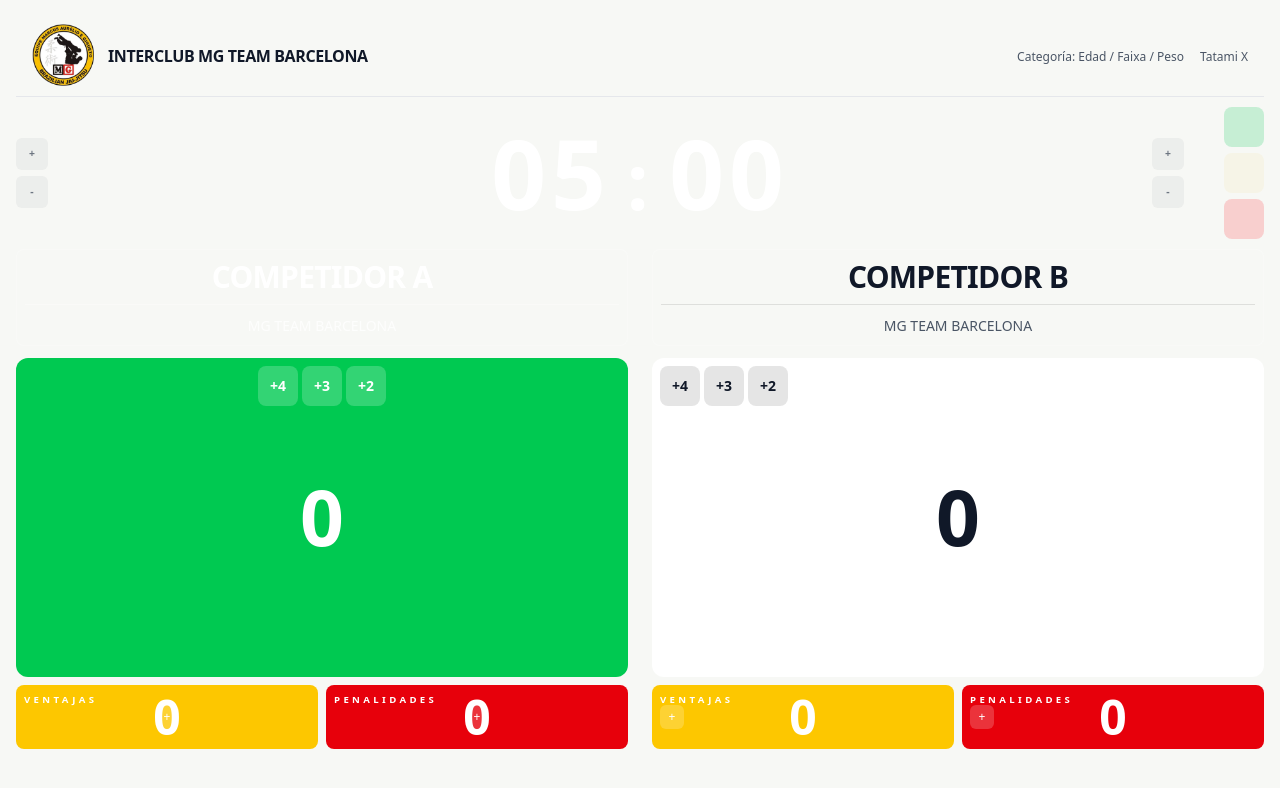
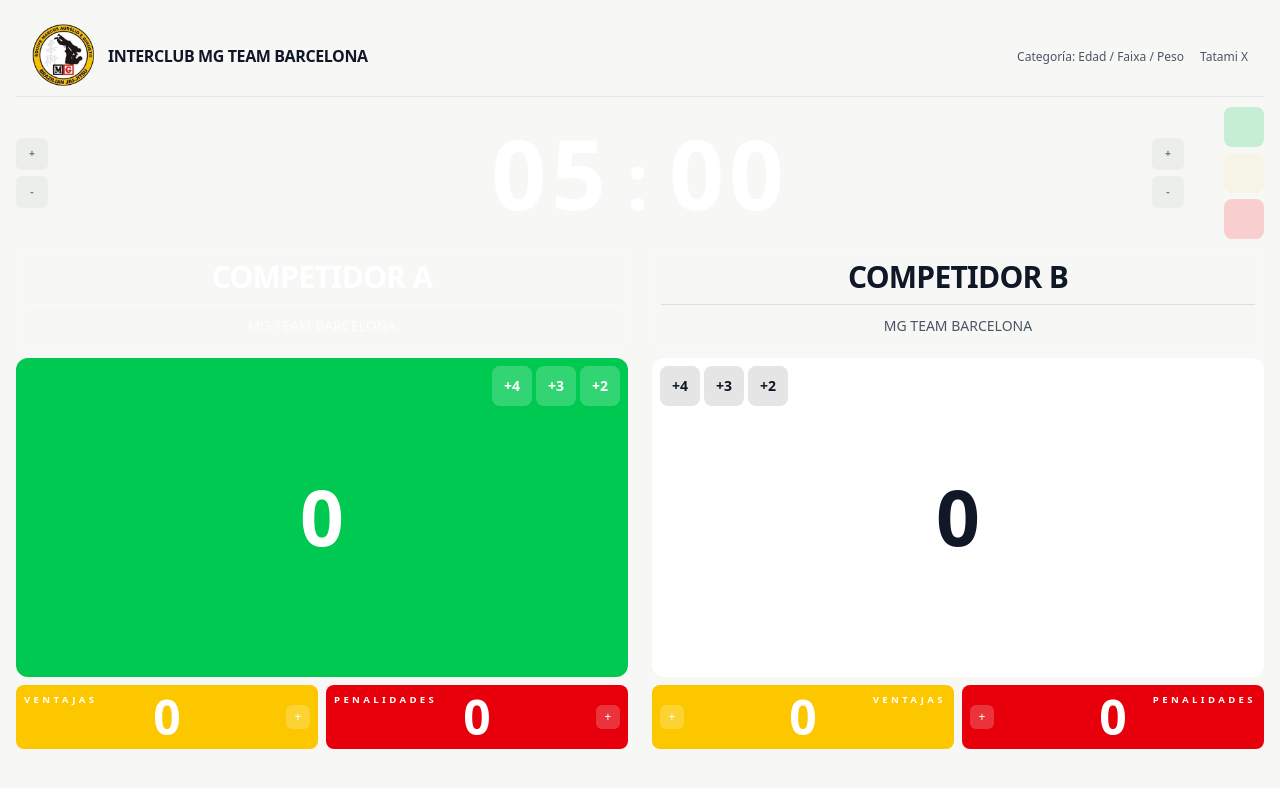
Before and after one commit to nicosis/bjj-scoreboard, a Vue app: page / in a window 1280 px wide. Shown: the top 788 px of the page. Built offline with nearby package versions, Linux system fonts and the light colour scheme.

Commit message:
ajuste label y botones

```diff
--- a/src/components/PlayerPanel.vue
+++ b/src/components/PlayerPanel.vue
@@ -125,8 +125,10 @@ const pointsControlsGapClass = computed(() =>
 );
 
 const horizontalControlClass = computed(() => {
-  const offset = props.compact ? "2" : "3";
-  return isLeft.value ? `right-${offset}` : `left-${offset}`;
+  if (props.compact) {
+    return isLeft.value ? "right-2" : "left-2";
+  }
+  return isLeft.value ? "right-3" : "left-3";
 });
 
 const topControlsPositionClass = computed(
@@ -148,17 +150,30 @@ const statsGridGapClass = computed(() =>
 
 const statBoxPaddingClass = computed(() => (props.compact ? "p-2" : "p-3"));
 
-const statLabelOffsetClass = computed(() =>
-  props.compact ? "left-2 top-2" : "left-3 top-2"
-);
+const statLabelOffsetClass = computed(() => {
+  const side = props.compact
+    ? isLeft.value
+      ? "left-2"
+      : "right-2"
+    : isLeft.value
+    ? "left-3"
+    : "right-3";
+  return `${side} top-2`;
+});
 
 const statLabelTextClass = computed(() =>
   props.compact ? "text-[0.6rem]" : "text-xs"
 );
 
+const statLabelAlignClass = computed(() =>
+  isLeft.value ? "text-left" : "text-right"
+);
+
 const statButtonOffsetClass = computed(() => {
-  const offset = props.compact ? "2" : "3";
-  return isLeft.value ? `right-${offset}` : `left-${offset}`;
+  if (props.compact) {
+    return isLeft.value ? "right-2" : "left-2";
+  }
+  return isLeft.value ? "right-3" : "left-3";
 });
 
 const statButtonGapClass = computed(() =>
@@ -334,6 +349,7 @@ const negativeButtons = [-4, -3, -2];
               'absolute font-semibold uppercase tracking-[0.35em]',
               statLabelOffsetClass,
               statLabelTextClass,
+              statLabelAlignClass,
             ]"
           >
             Ventajas
@@ -385,6 +401,7 @@ const negativeButtons = [-4, -3, -2];
               'absolute font-semibold uppercase tracking-[0.35em]',
               statLabelOffsetClass,
               statLabelTextClass,
+              statLabelAlignClass,
             ]"
           >
             PENALIDADES
```
